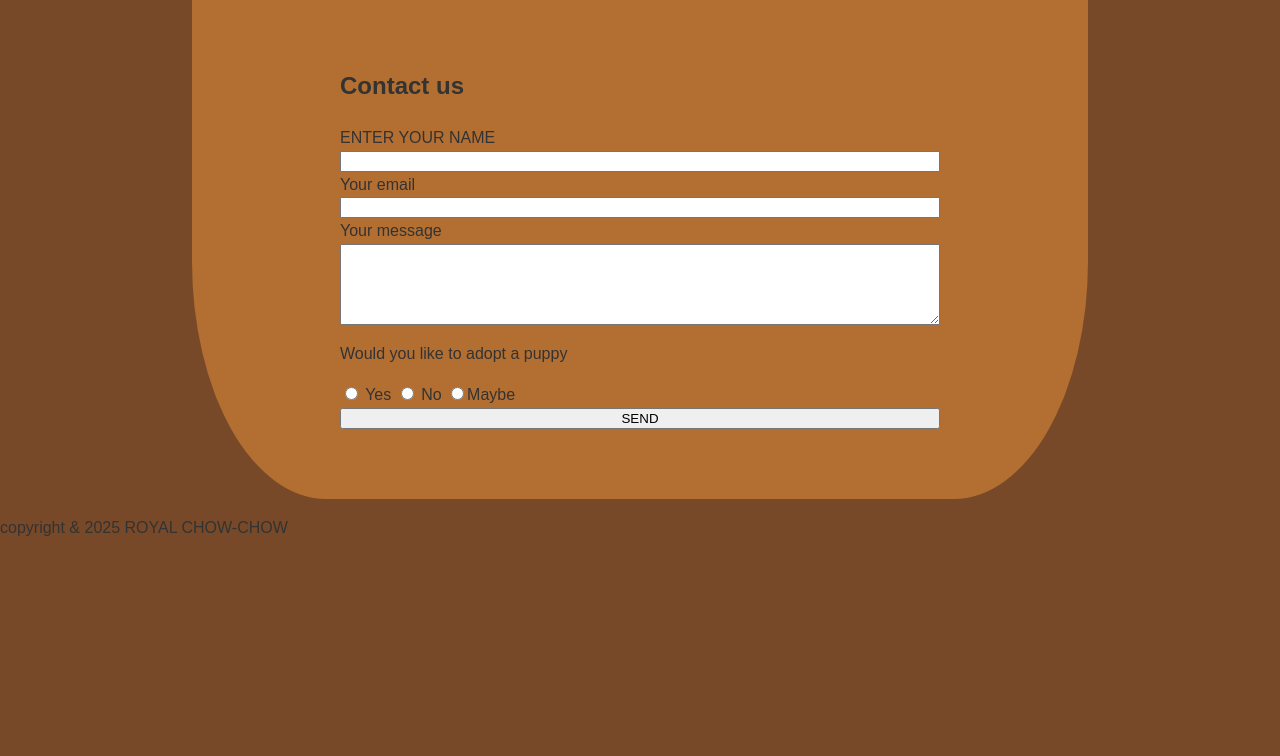
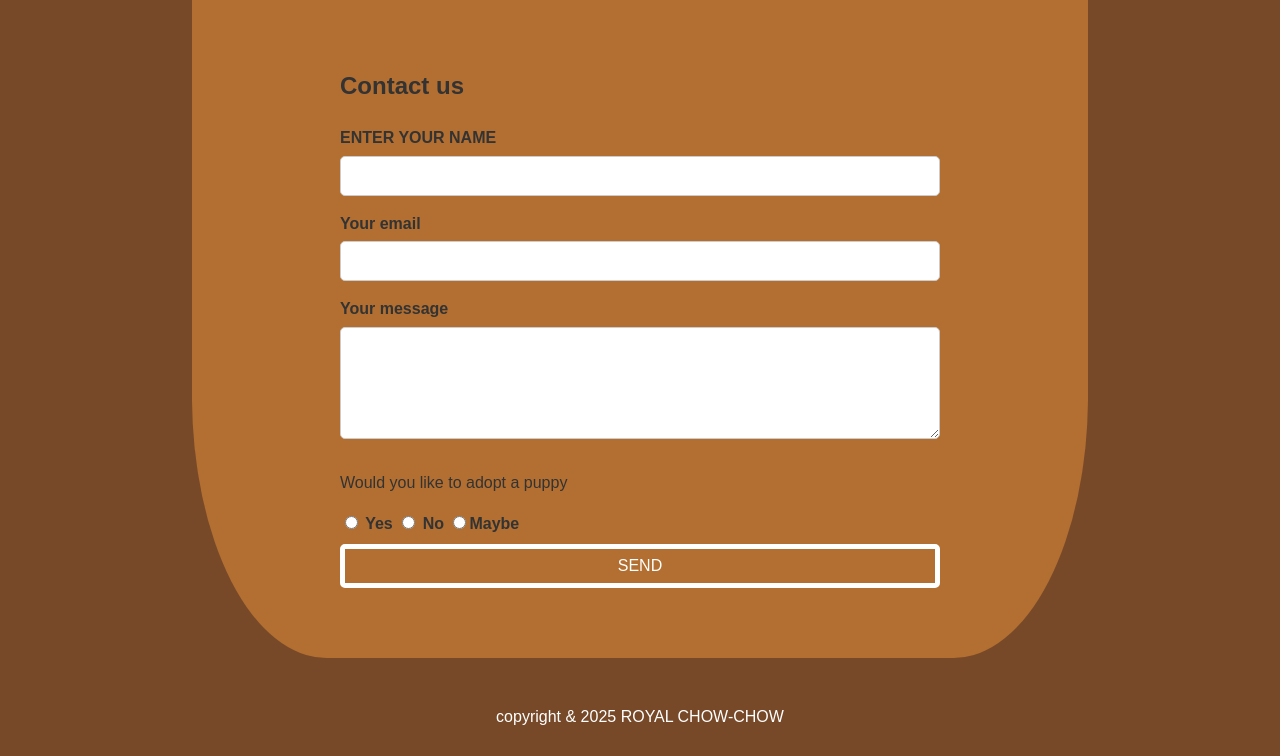
Before and after one commit to Kahi0021/kahi0021.github.io, a plain HTML site: page midterm/index.html in a window 1280 px wide. Shown: the part 1631-2387 px from the top of the page. Before the commit the page ends 2188 px from the top, so only its background shows below. Drawn offline with Linux system fonts and the light colour scheme.

Commit message:
add main.css with changes

```diff
--- a/midterm/main.css
+++ b/midterm/main.css
@@ -123,3 +123,68 @@ article {
   display: flex;
   flex-direction: column;
 }
+
+
+.contact label {
+  margin-bottom: 5px;
+  font-weight: bold;
+}
+
+
+.contact input,
+.contact textarea {
+  margin-bottom: 15px;
+  padding: 10px;
+  border: 1px solid #ccc;
+  border-radius: 5px;
+  font-size: 1rem;
+}
+
+.contact button {
+  padding: 10px;
+  background-color: #333;
+  color: white;
+  border: none;
+  border-radius: 5px;
+  font-size: 1rem;
+  cursor: pointer;
+}
+.contact button:hover {
+  background-color: #555;
+}
+button a {
+    color: white;
+    text-decoration: none;
+}
+
+button a:hover {
+    color: white;
+    text-decoration: none;
+}
+
+button[type="submit"]{
+   display: inline-block;
+   background-color: transparent;
+   color: white;
+   border: 5px solid white;
+   border-radius: 5px;
+   cursor:pointer;
+   padding: 8px 16px;
+   font-size: 16px;
+}
+
+button[type="submit"]:hover {
+   background-color: white;
+    color: black;
+}
+
+form button {
+   width: auto;
+}
+
+footer {
+  text-align: center;
+  padding: 10px 0;
+  color: white;
+  margin-top: 20px;
+}
```
